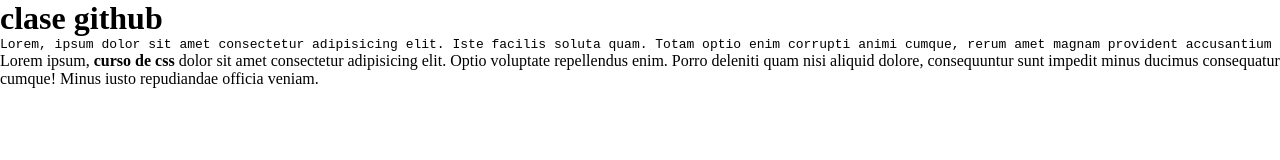
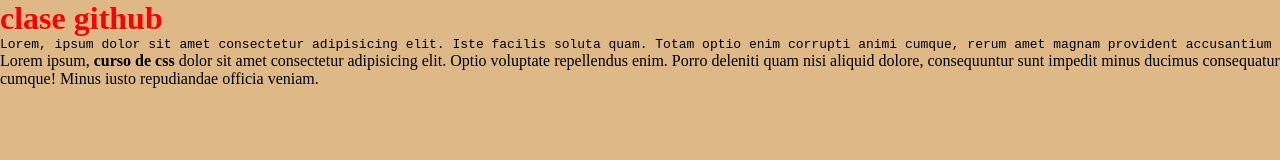
Before and after one commit to gonzaortiz8/comision29230, a plain HTML site: page index.html in a window 1280 px wide. Shown: the top 160 px of the page. Drawn offline with Linux system fonts and the light colour scheme.

Commit message:
modificaciones 2

```diff
--- a/estilos.css
+++ b/estilos.css
@@ -2,3 +2,11 @@
     margin: 0;
     padding: 0;
 }
+
+h1{
+    color: red;
+}
+
+body{
+    background-color: burlywood;
+}
```
